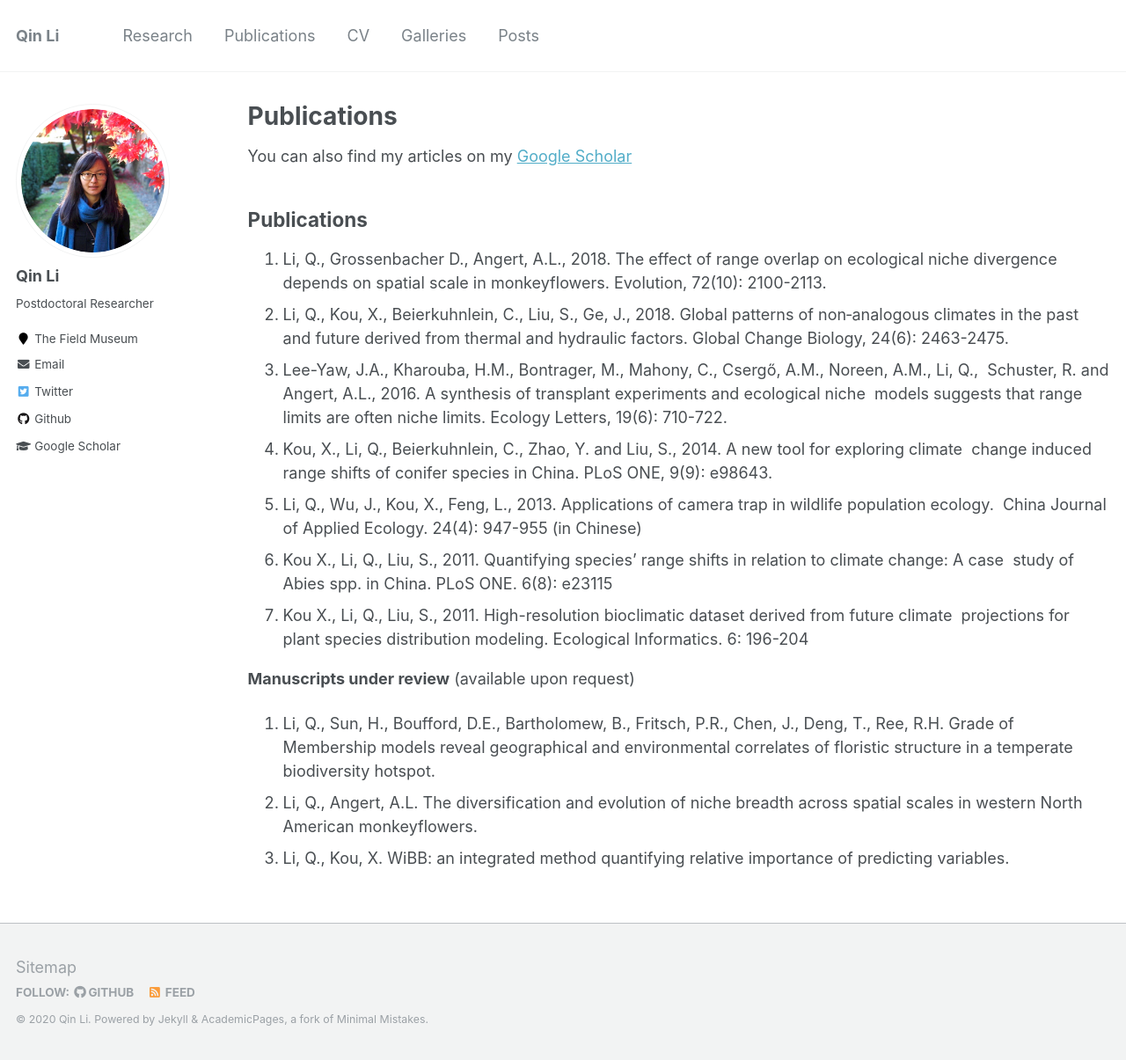
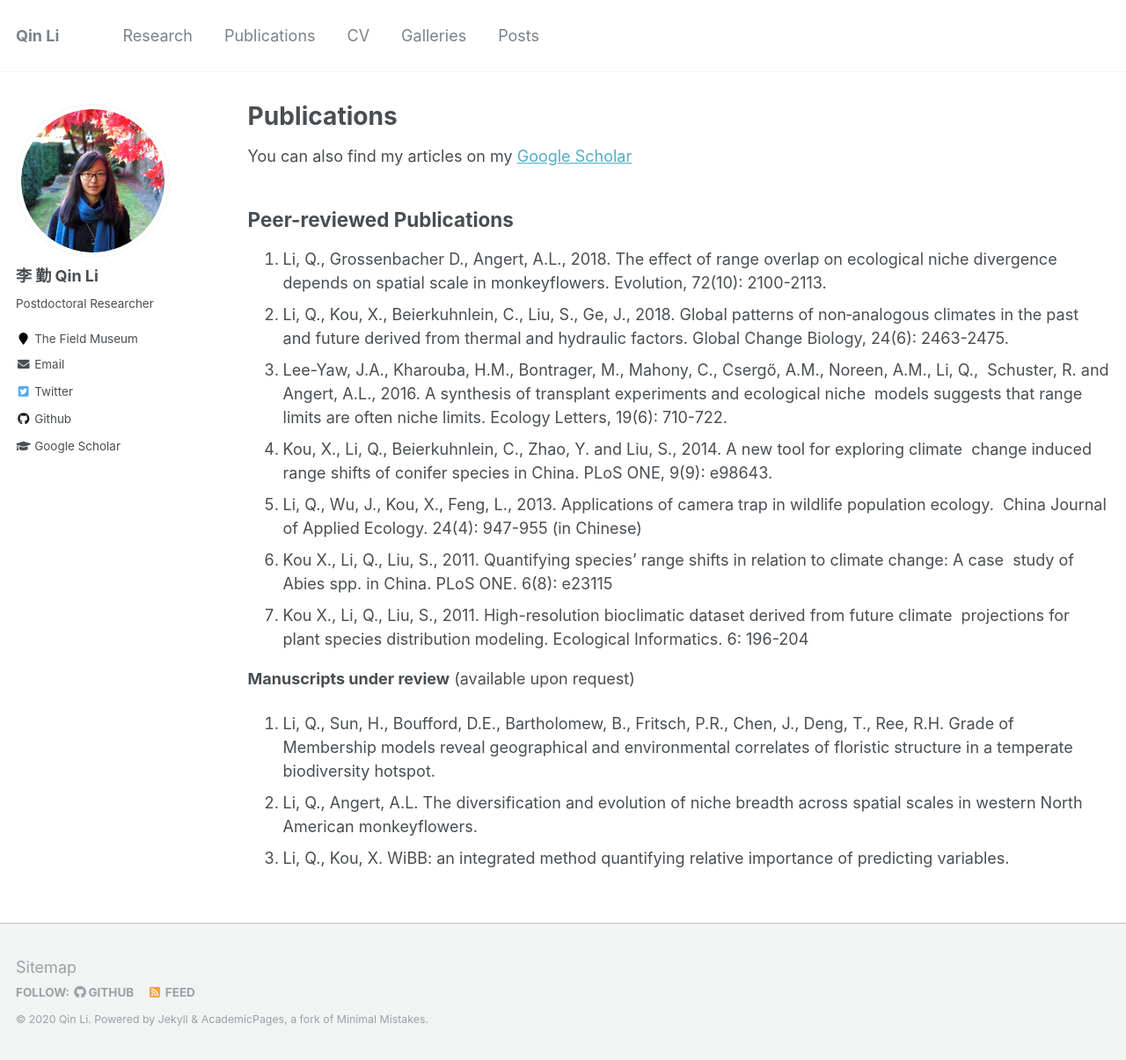
Before and after one commit to qli/qli.github.io, a Jekyll site: the page built from _pages/publications.md, in a window 1280 px wide and 1205 px high. Shown: the whole window at 88% size. Built offline with Jekyll 4.4.1, drawn with Linux system fonts in a browser that asks for light colours.

Commit message:
modify some contents

```diff
--- a/_config.yml
+++ b/_config.yml
@@ -80,7 +80,7 @@ analytics:
 
 # Site Author
 author:
-  name             : "Qin Li"
+  name             : "李 勤  Qin Li"
   avatar           : "profile_qinli.png"
   bio              : "Postdoctoral Researcher"
   location         : "The Field Museum"
--- a/_pages/publications.md
+++ b/_pages/publications.md
@@ -8,7 +8,7 @@ author_profile: true
 You can also find my articles on my [Google Scholar](https://scholar.google.com/citations?user=chGL78AAAAAJ&hl=en&authuser=1)
 
 
-Publications
+Peer-reviewed Publications
 ------
 1. Li, Q., Grossenbacher D., Angert, A.L., 2018. The effect of range overlap on ecological niche divergence depends on spatial scale in monkeyflowers. Evolution, 72(10): 2100-2113.
 2. Li, Q., Kou, X., Beierkuhnlein, C., Liu, S., Ge, J., 2018. Global patterns of non‐analogous climates in the past and future derived from thermal and hydraulic factors. Global Change Biology, 24(6): 2463-2475.
```
Also changed, not shown: _pages/about.md (+1 -1 lines).
